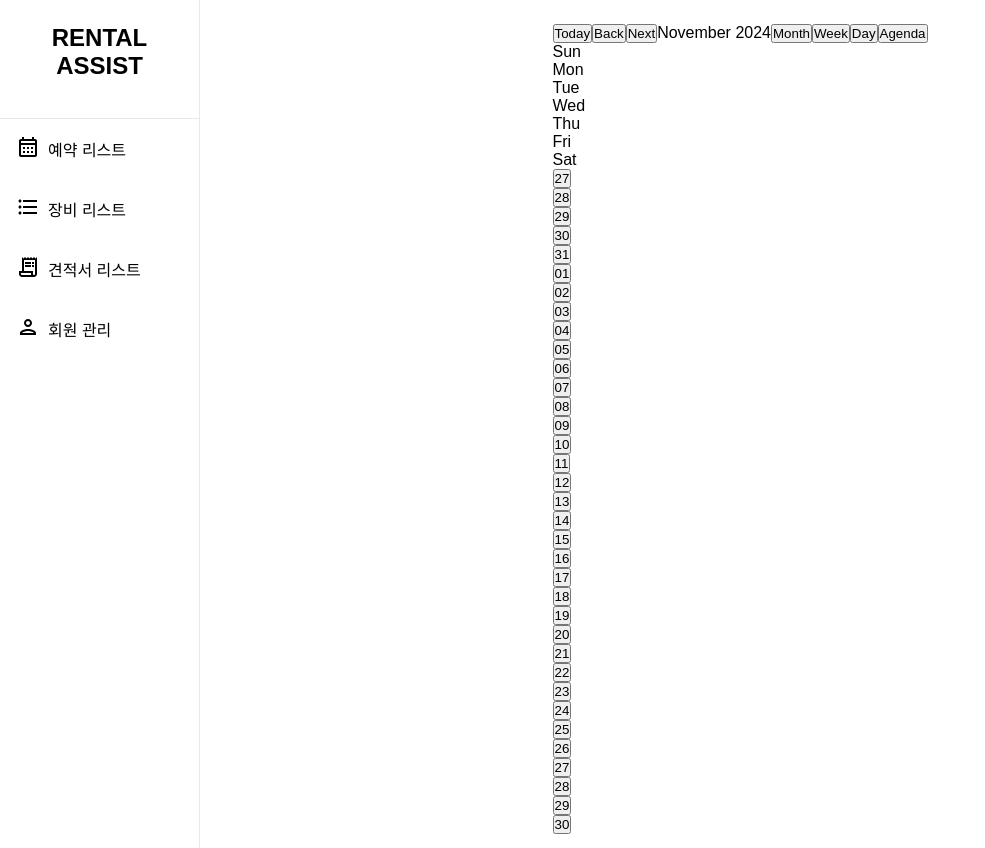
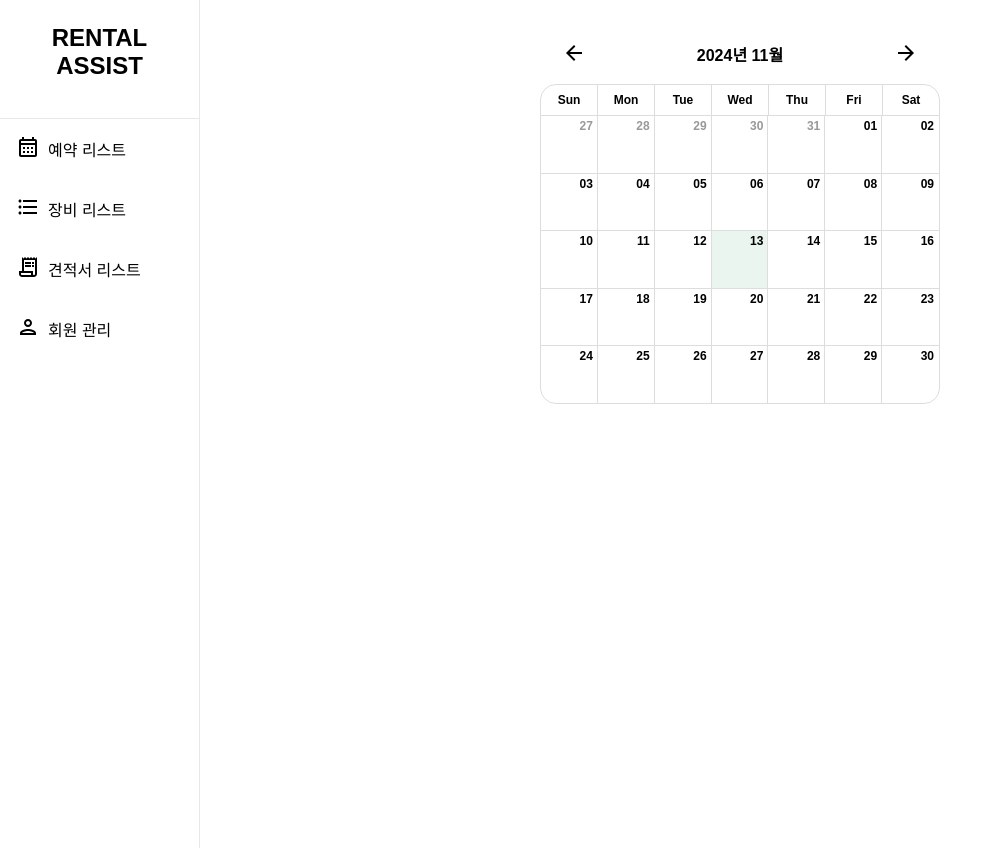
Before and after one commit to Kayaleeeee/rental_assist, a Next.js app: page / in a window 1280 px wide. Shown: the whole page, without its empty margins (0-985 px from the left). Built offline with nearby package versions, Linux system fonts and the light colour scheme; a web font is replaced by a local one.

Commit message:
캘린더 스타일링

```diff
--- a/src/app/components/Calendar/index.module.scss
+++ /dev/null
@@ -1,3 +0,0 @@
-.wrapper {
-  height: 500px;
-}
--- /dev/null
+++ b/src/app/components/Calendar/index.scss
@@ -0,0 +1,60 @@
+@import "react-big-calendar/lib/sass/styles";
+
+.header {
+  width: 100%;
+  padding: 16px;
+  height: 60px;
+  display: inline-flex;
+  align-items: center;
+  justify-content: space-between;
+}
+
+.arrowButton {
+  outline: none;
+  border: none;
+  background: #fff;
+  width: 36px;
+  height: 36px;
+  cursor: pointer;
+
+  &:hover {
+    border-radius: 100%;
+    background-color: var(--grey-1);
+  }
+}
+
+.rbc-toolbar-label {
+  font-family: "NotoSansKR", sans-serif;
+  font-weight: 700;
+  font-size: 18px;
+}
+
+.rbc-month-view {
+  border-radius: 16px;
+  overflow: hidden;
+}
+
+.rbc-button-link {
+  font-weight: 600;
+  font-size: 12px;
+}
+
+.rbc-header {
+  font-size: 12px;
+  padding: 8px 0;
+}
+
+.rbc-off-range-bg {
+  background-color: #fff;
+  color: var(--grey-1);
+}
+
+.rbc-today {
+  // background: #28a745;
+  background: var(--green-1);
+}
+
+.rbc-event {
+  background: var(--green);
+  height: 15px;
+}
--- a/src/app/components/Calendar/index.tsx
+++ b/src/app/components/Calendar/index.tsx
@@ -1,19 +1,75 @@
 import dayjs from "dayjs";
-import { Calendar, dayjsLocalizer } from "react-big-calendar";
-// import "react-big-calendar/lib/css/react-big-calendar.css";
-import styles from "./index.module.scss";
-
+import { Calendar, Event, dayjsLocalizer } from "react-big-calendar";
+import "react-big-calendar/lib/css/react-big-calendar.css";
+import "./index.scss";
+import { useCallback, useMemo, useState } from "react";
+import ArrowForwardOutlinedIcon from "@mui/icons-material/ArrowForwardOutlined";
+import ArrowBackOutlinedIcon from "@mui/icons-material/ArrowBackOutlined";
 // Setup the localizer by providing the moment (or globalize, or Luxon) Object
 // to the correct localizer.
 const localizer = dayjsLocalizer(dayjs); // or globalizeLocalizer
 
-export const CalendarComponent = () => (
-  <div className={styles.wrapper}>
+type Props = {
+  size?: number;
+  eventDateList?: Event[];
+};
+
+export const CalendarComponent = ({
+  size = 400,
+  eventDateList = [],
+}: Props) => {
+  const today = useMemo(() => dayjs(), []);
+
+  const MAX_DATE = useMemo(() => today.add(1, "year"), [today]);
+  const MIN_DATE = useMemo(() => today.subtract(1, "year"), [today]);
+
+  const [currentDate, setCurrentDate] = useState(today.toISOString());
+
+  const month = useMemo(() => dayjs(currentDate).month() + 1, [currentDate]);
+  const year = useMemo(() => dayjs(currentDate).year(), [currentDate]);
+
+  const goToPrevMonth = useCallback(() => {
+    if (dayjs(currentDate).isBefore(MIN_DATE)) return;
+    setCurrentDate(dayjs(currentDate).subtract(1, "month").toISOString());
+  }, [currentDate]);
+
+  const goToNextMonth = () => {
+    if (dayjs(currentDate).isAfter(MAX_DATE)) return;
+    setCurrentDate(dayjs(currentDate).add(1, "month").toISOString());
+  };
+
+  return (
+    <div
+      className="wrapper"
+      style={{
+        width: `${size}px`,
+      }}
+    >
+      <div className="header">
+        <button className="arrowButton" onClick={goToPrevMonth}>
+          <ArrowBackOutlinedIcon />
+        </button>
+        <h4>
+          {year}년 {month}월
+        </h4>
+        <button className="arrowButton" onClick={goToNextMonth}>
+          <ArrowForwardOutlinedIcon />
+        </button>
+      </div>
       <Calendar
+        toolbar={false}
+        culture="ko"
         localizer={localizer}
-      events={[]}
+        events={eventDateList}
+        date={currentDate}
+        min={dayjs(MIN_DATE).toDate()}
         startAccessor="start"
         endAccessor="end"
+        style={{
+          width: `${size}px`,
+          height: `${size * 0.8}px`,
+        }}
       />
     </div>
   );
+};
--- a/src/app/globals.css
+++ b/src/app/globals.css
@@ -6,6 +6,8 @@
   --shadow: rgba(100, 100, 111, 0.2) 0px 7px 18px 0px;
   --primary: #1b293d;
   --error: #ff4d4f;
+  --green: #27b67b;
+  --green-1: #eaf5ef;
 }
 
 @media (prefers-color-scheme: dark) {
--- a/src/app/types/equipmentType.ts
+++ b/src/app/types/equipmentType.ts
@@ -47,3 +47,7 @@ export const EquipmentCategoryList: {
 }[] = Object.entries(EquipmentCategory).map(([key, value]) => {
   return { key: key as EquipmentCategory, title: value };
 });
+
+export type EquipmentItemWithRentedDates = EquipmentListItemType & {
+  rentedDates: { startDate: string; endDate: string }[];
+};
```
Also changed, not shown: src/app/api/equipments/index.tsx (+22 -0 lines), src/app/components/Calendar/calendarUtils.ts (added, +12 -0 lines), src/app/equipments/[id]/page.tsx (+18 -0 lines), src/app/equipments/hooks/useEquipmenRentalDates.ts (added, +36 -0 lines), src/app/equipments/page.module.scss (+35 -0 lines), src/app/styles/mediaQuery.scss (added, +17 -0 lines). Lines whose indentation alone changed are shown as unchanged.
